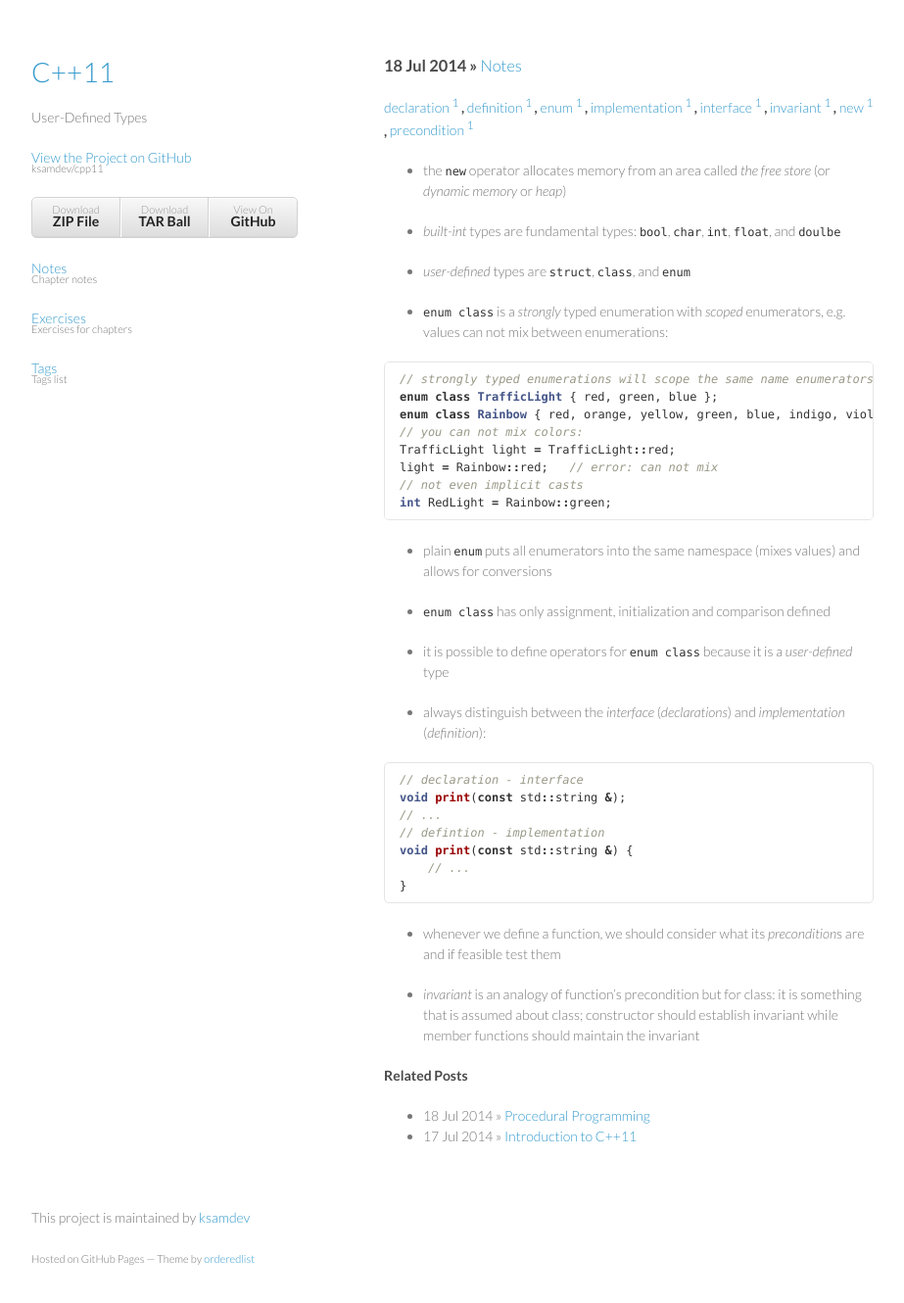
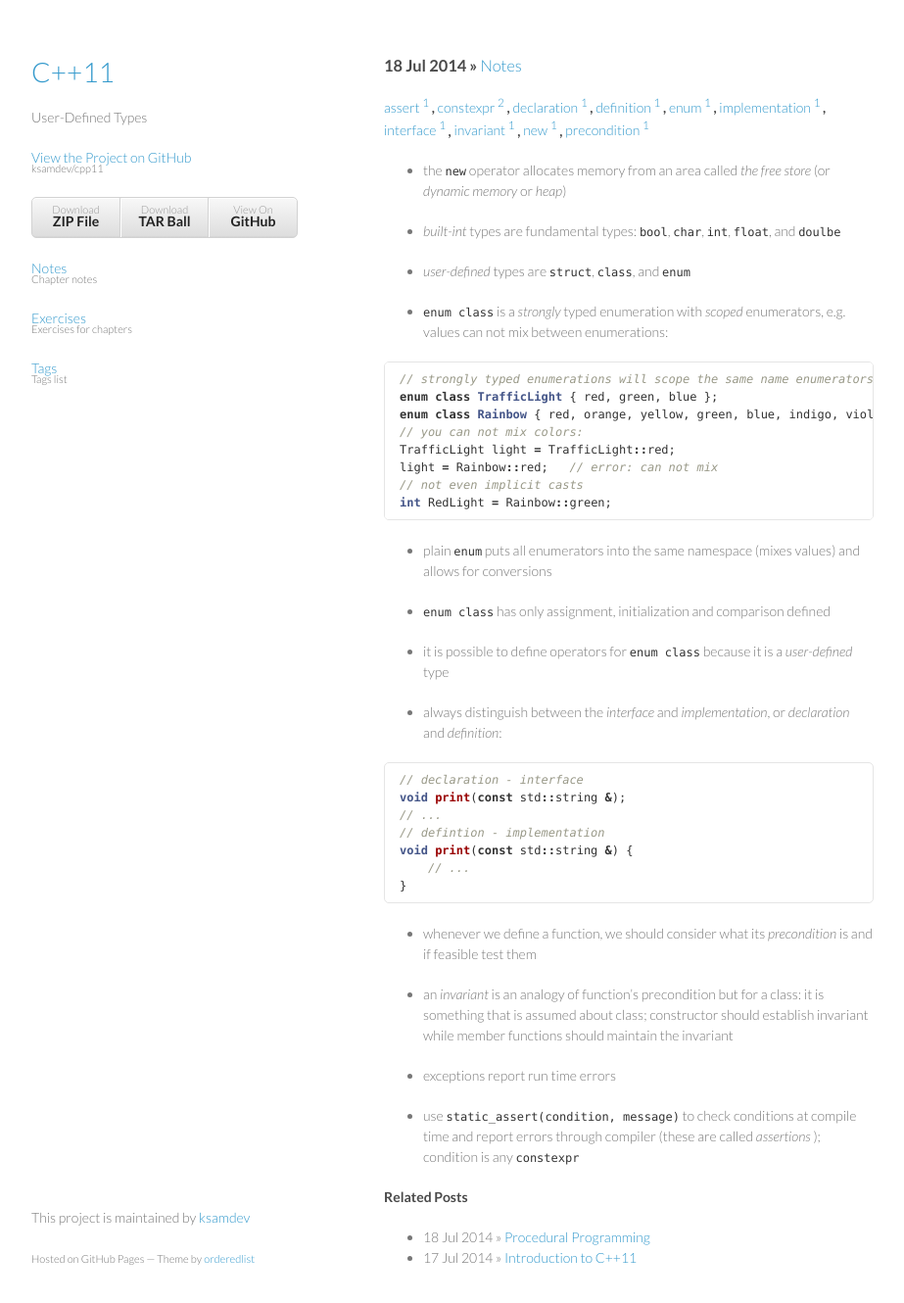
Before and after one commit to musasesay/cpp11, a Jekyll site: the page built from _posts/section2/2014-07-18-user_defined_types.md, in a window 1280 px wide and 1364 px high. Shown: the top 1330 px of the window at 98% size, without its empty margins (178-1101 px from the left). Built offline with Jekyll 4.4.1, drawn with Linux system fonts in a browser that asks for light colours; Markdown is read by kramdown in place of the engine named in the settings.

Commit message:
finish chapter 2

````diff
--- a/_posts/section2/2014-07-18-user_defined_types.md
+++ b/_posts/section2/2014-07-18-user_defined_types.md
@@ -4,7 +4,7 @@ categories: notes
 chapter: 2
 layout: post
 tags: new enum declaration interface definition implementation precondition
-      invariant
+      invariant assert constexpr
 ---
 
 * the `new` operator allocates memory from an area called *the free store* (or
@@ -37,8 +37,8 @@ int RedLight = Rainbow::green;
 * it is possible to define operators for `enum class` because it is a
   *user-defined* type
 
-* always distinguish between the *interface* (*declarations*) and
-  *implementation* (*definition*):
+* always distinguish between the *interface* and
+  *implementation*, or *declaration* and *definition*:
 
 ```c++
 // declaration - interface
@@ -50,9 +50,15 @@ void print(const std::string &) {
 }
 ```
 
-* whenever we define a function, we should consider what its *precondition*s are
+* whenever we define a function, we should consider what its *precondition* is
   and if feasible test them
 
-* *invariant* is an analogy of function's precondition but for class: it is
+* an *invariant* is an analogy of function's precondition but for a class: it is
   something that is assumed about class; constructor should establish invariant
   while member functions should maintain the invariant
+
+* exceptions report run time errors
+
+* use `static_assert(condition, message)` to check conditions at compile time
+  and report errors through compiler (these are called *assertions* ); condition
+  is any `constexpr`
````
